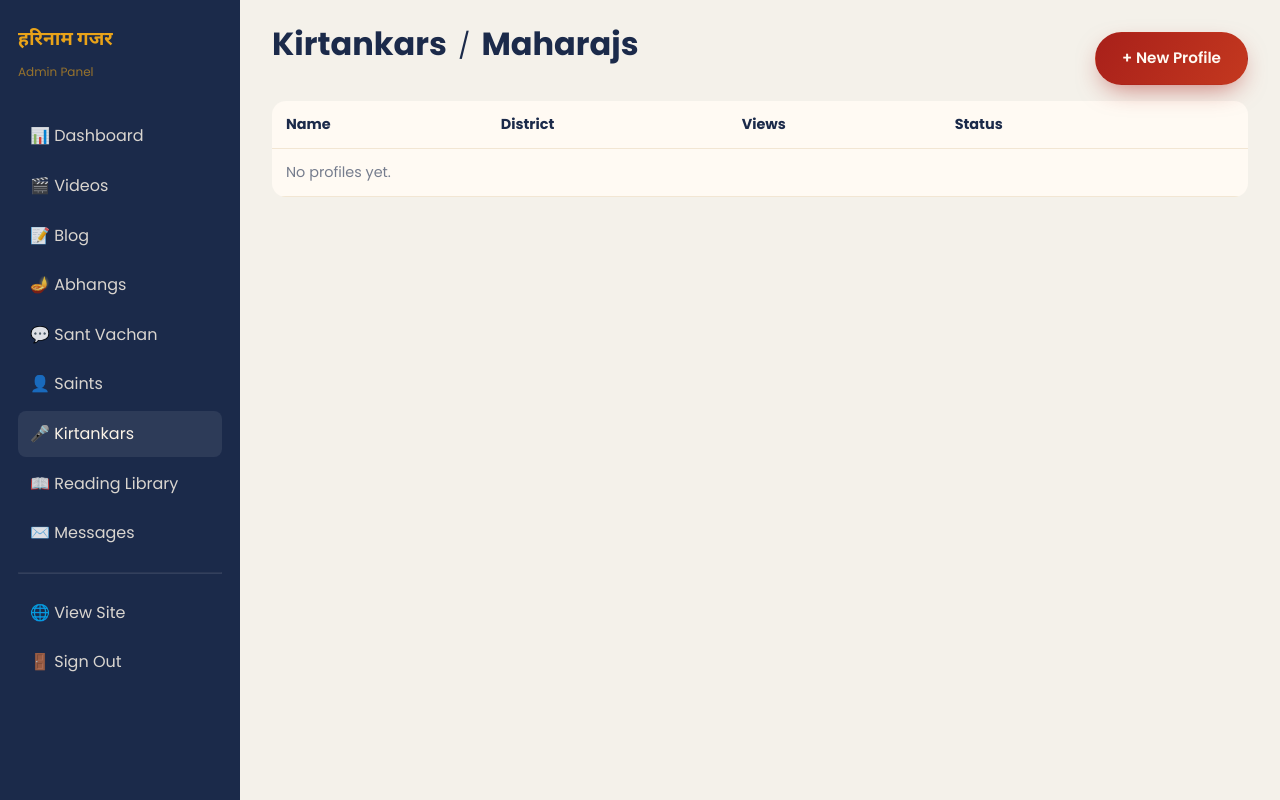
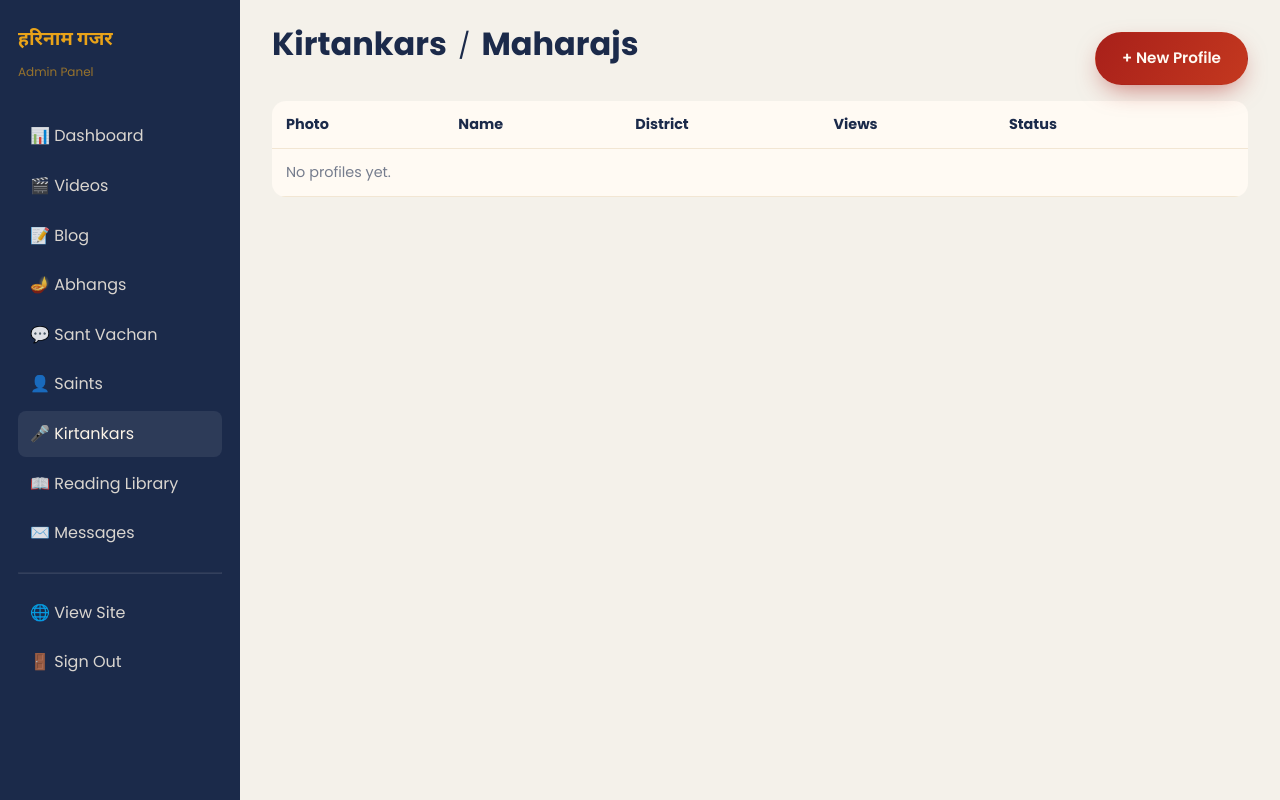
Before and after one commit to sachinsanap1/harinam-gajar-official, a Flask app: page /admin/kirtankars in a window 1280 px wide. Run offline with Flask 3, Linux system fonts and the light colour scheme; the visitor is signed in with stand-in values (Sample User, id 1).

Commit message:
Update kirtankar_list.html

```diff
--- a/templates/admin/kirtankar_list.html
+++ b/templates/admin/kirtankar_list.html
@@ -6,9 +6,16 @@
   <a class="btn btn-primary" href="{{ url_for('admin.kirtankar_new') }}">+ New Profile</a>
 </div>
 <table class="admin-table" style="margin-top:16px;">
-  <tr><th>Name</th><th>District</th><th>Views</th><th>Status</th><th></th></tr>
+  <tr><th>Photo</th><th>Name</th><th>District</th><th>Views</th><th>Status</th><th></th></tr>
   {% for k in kirtankars %}
   <tr>
+    <td>
+      {% if k.photo_data %}
+      <img src="{{ url_for('kirtankars.photo', kirtankar_id=k.id) }}" alt="{{ k.full_name }}" style="width:36px; height:36px; object-fit:cover; border-radius:50%;">
+      {% elif k.photo_url %}
+      <img src="{{ k.photo_url }}" alt="{{ k.full_name }}" style="width:36px; height:36px; object-fit:cover; border-radius:50%;">
+      {% endif %}
+    </td>
     <td>{{ k.honorific }} {{ k.full_name }}</td>
     <td>{{ k.district or '—' }}</td>
     <td>{{ '{:,}'.format(k.view_count or 0) }}</td>
@@ -22,7 +29,7 @@
     </td>
   </tr>
   {% else %}
-  <tr><td colspan="5" style="opacity:0.6;">No profiles yet.</td></tr>
+  <tr><td colspan="6" style="opacity:0.6;">No profiles yet.</td></tr>
   {% endfor %}
 </table>
 {% endblock %}
```
